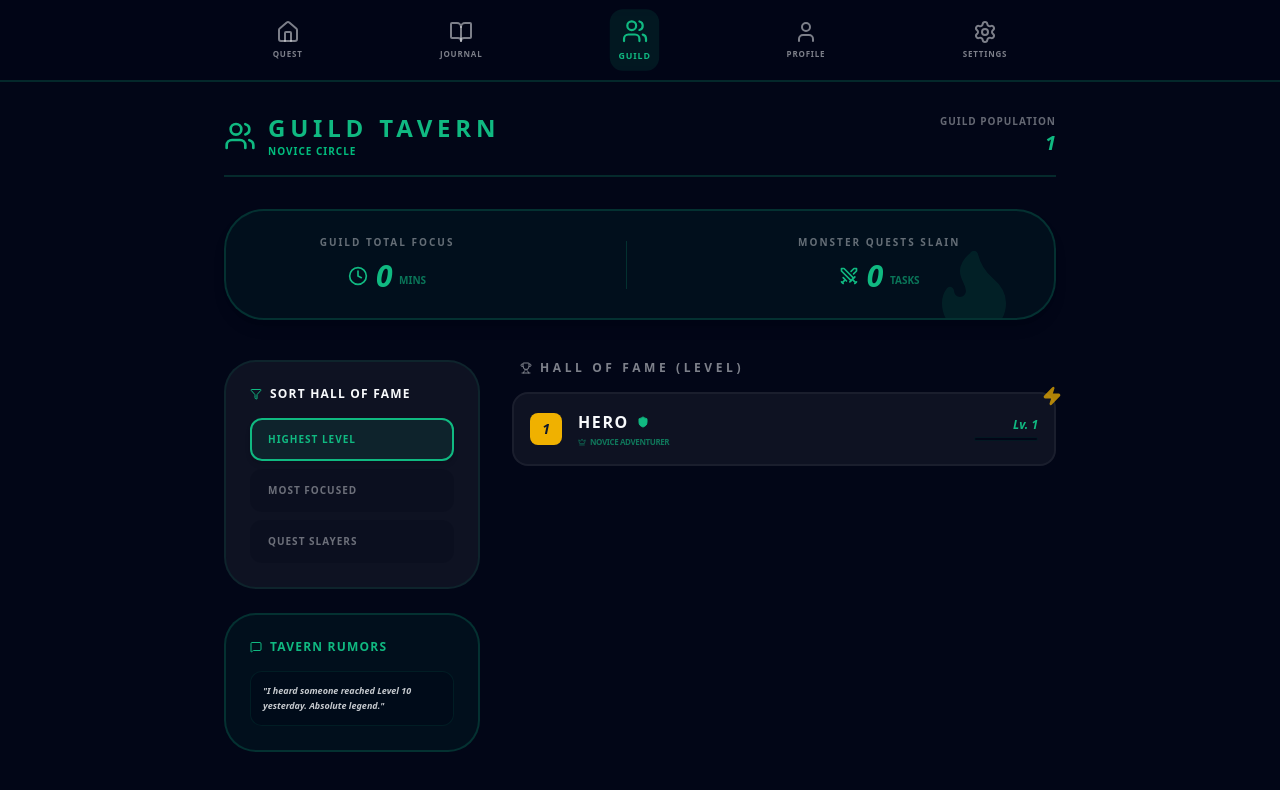
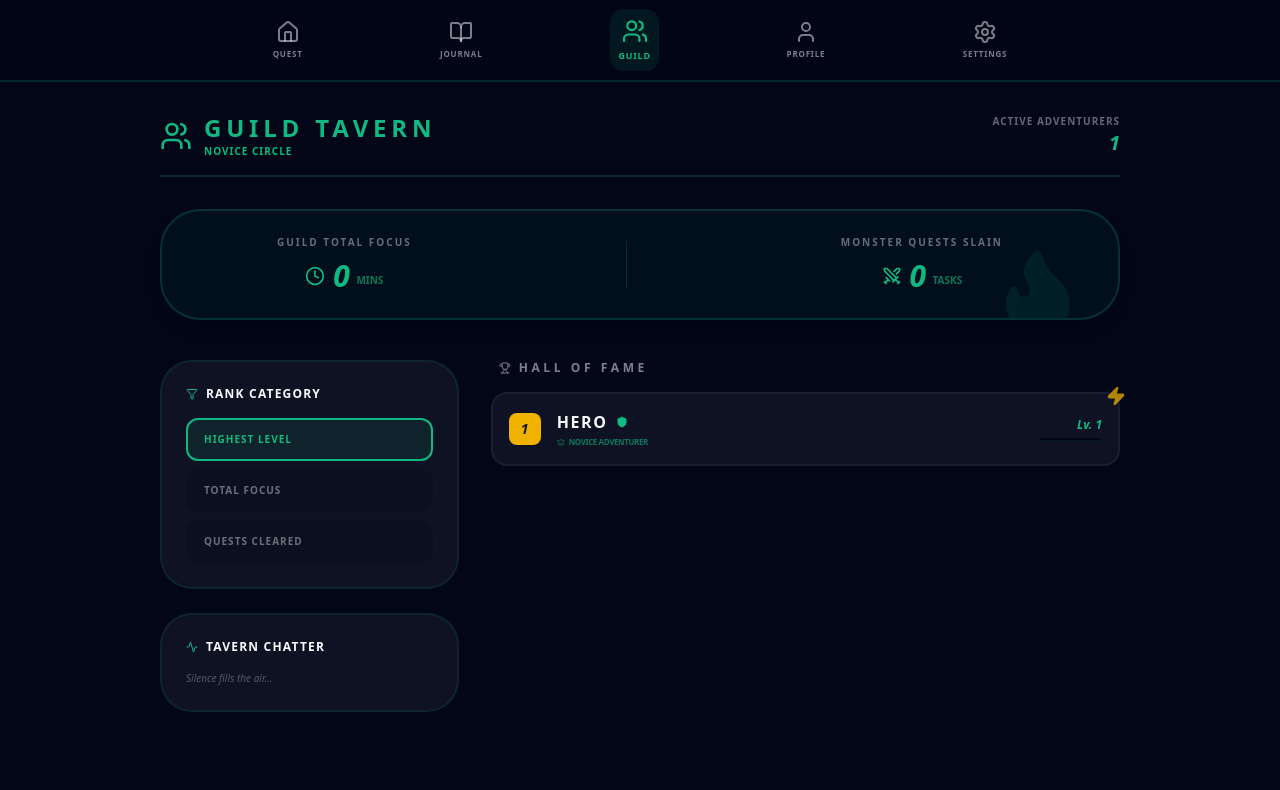
Before and after one commit to TMando616/pomodoro-quest, a Next.js app: page /guild in a window 1280 px wide. Shown: the top 790 px of the page. Built offline with nearby package versions, Linux system fonts and the light colour scheme.

Commit message:
feat(guild): ギルド酒場に「冒険者の動向（最新ログ）」を表示するセクションを追加

```diff
--- a/src/app/guild/page.tsx
+++ b/src/app/guild/page.tsx
@@ -1,7 +1,7 @@
 "use client";
 
 import React, { useState } from 'react';
-import { Users, Trophy, Shield, Crown, Search, MessageSquare, Zap, Flame, Clock, Swords, Filter } from 'lucide-react';
+import { Users, Trophy, Shield, Crown, MessageSquare, Zap, Flame, Clock, Swords, Filter, Activity } from 'lucide-react';
 import { useUser } from '@/hooks/useUser';
 import { titles } from '@/constants';
 
@@ -11,7 +11,7 @@ type SortCategory = 'level' | 'time' | 'quests';
  * ギルド酒場（リーダーボード・ユーザー一覧）ページ
  */
 export default function GuildPage() {
-  const { users, currentUser } = useUser();
+  const { users, currentUser, questLogs } = useUser();
   const [sortCategory, setSortCategory] = useState<SortCategory>('level');
 
   // カテゴリに基づいてユーザーをソート
@@ -30,6 +30,10 @@ export default function GuildPage() {
   const totalGuildFocusTime = users.reduce((acc, u) => acc + (u.totalFocusTime || 0), 0);
   const totalQuestsSlain = users.reduce((acc, u) => acc + (u.completedQuestsCount || 0), 0);
 
+  // 全ユーザーの全ログを結合して最新順に並べる
+  // (注: 本来はサーバー側で行うが、今回はローカルの全ログを表示)
+  const allLogs = [...questLogs].sort((a, b) => b.createdAt - a.createdAt).slice(0, 10);
+
   // ギルド全体のランク（モック判定）
   const getGuildGrade = () => {
     if (totalGuildFocusTime > 10000) return { name: 'Legendary Guild', color: 'text-yellow-500' };
@@ -40,7 +44,7 @@ export default function GuildPage() {
   const guildGrade = getGuildGrade();
 
   return (
-    <div className="flex flex-col items-center justify-start min-h-screen p-4 md:p-8 pt-8 max-w-4xl mx-auto animate-in fade-in duration-500 pb-24">
+    <div className="flex flex-col items-center justify-start min-h-screen p-4 md:p-8 pt-8 max-w-5xl mx-auto animate-in fade-in duration-500 pb-24">
 
       {/* Header */}
       <div className="w-full flex items-center justify-between mb-8 pb-4 border-b-2 border-primary/20">
@@ -51,8 +55,8 @@ export default function GuildPage() {
             <p className={`text-[10px] font-black uppercase tracking-widest ${guildGrade.color}`}>{guildGrade.name}</p>
           </div>
         </div>
-        <div className="flex flex-col items-end">
-          <span className="text-[10px] font-black opacity-40 uppercase tracking-widest">Guild Population</span>
+        <div className="flex flex-col items-end text-right">
+          <span className="text-[10px] font-black opacity-40 uppercase tracking-widest">Active Adventurers</span>
           <span className="text-xl font-black italic text-primary">{users.length}</span>
         </div>
       </div>
@@ -83,36 +87,48 @@ export default function GuildPage() {
         </div>
       </div>
 
-      {/* Main Content */}
       <div className="w-full grid gap-8 md:grid-cols-3">
 
-        {/* Left Column: Filters & Notices */}
+        {/* Left Column: Activity & Sort */}
         <div className="md:col-span-1 space-y-6">
+          {/* Sorting */}
           <div className="bg-foreground/5 border-2 border-primary/10 rounded-[2rem] p-6">
             <h3 className="text-xs font-black uppercase tracking-widest mb-4 flex items-center gap-2">
-              <Filter className="w-3 h-3 text-primary" /> Sort Hall of Fame
+              <Filter className="w-3 h-3 text-primary" /> Rank Category
             </h3>
             <div className="flex flex-col gap-2">
               {(['level', 'time', 'quests'] as SortCategory[]).map(cat => (
                 <button
                   key={cat}
                   onClick={() => setSortCategory(cat)}
-                  className={`w-full text-left px-4 py-3 rounded-xl border-2 transition-all text-[10px] font-black uppercase tracking-widest ${sortCategory === cat ? 'border-primary bg-primary/10 text-primary shadow-md' : 'border-transparent bg-background/50 opacity-40 hover:opacity-100'}`}
+                  className={`w-full text-left px-4 py-3 rounded-xl border-2 transition-all text-[10px] font-black uppercase tracking-widest ${sortCategory === cat ? 'border-primary bg-primary/10 text-primary' : 'border-transparent bg-background/50 opacity-40 hover:opacity-100'}`}
                 >
-                  {cat === 'level' ? 'Highest Level' : cat === 'time' ? 'Most Focused' : 'Quest Slayers'}
+                  {cat === 'level' ? 'Highest Level' : cat === 'time' ? 'Total Focus' : 'Quests Cleared'}
                 </button>
               ))}
             </div>
           </div>
 
-          <div className="bg-primary/5 border-2 border-primary/20 rounded-[2rem] p-6">
-            <h3 className="text-xs font-black uppercase tracking-widest mb-4 flex items-center gap-2 text-primary">
-              <MessageSquare className="w-3 h-3" /> Tavern Rumors
+          {/* Recent Activity */}
+          <div className="bg-foreground/5 border-2 border-primary/10 rounded-[2rem] p-6 overflow-hidden">
+            <h3 className="text-xs font-black uppercase tracking-widest mb-4 flex items-center gap-2">
+              <Activity className="w-3 h-3 text-primary" /> Tavern Chatter
             </h3>
-            <div className="space-y-3">
-              <div className="bg-background/40 p-3 rounded-xl border border-primary/10">
-                <p className="text-[9px] font-bold leading-relaxed opacity-80 italic">"I heard someone reached Level 10 yesterday. Absolute legend."</p>
-              </div>
+            <div className="space-y-4">
+              {allLogs.length === 0 ? (
+                <p className="text-[10px] opacity-30 italic">Silence fills the air...</p>
+              ) : (
+                allLogs.map(log => {
+                  const user = users.find(u => u.id === log.userId);
+                  return (
+                    <div key={log.id} className="border-l-2 border-primary/20 pl-3 py-1">
+                      <p className="text-[9px] font-black text-primary uppercase">{user?.username || 'Unknown Hero'}</p>
+                      <p className="text-[10px] opacity-80 leading-tight">Cleared <span className="font-bold text-foreground">{log.name}</span></p>
+                      <p className="text-[8px] opacity-40 mt-1">{new Date(log.createdAt).toLocaleTimeString()}</p>
+                    </div>
+                  );
+                })
+              )}
             </div>
           </div>
         </div>
@@ -120,7 +136,7 @@ export default function GuildPage() {
         {/* Right Column: Leaderboard */}
         <div className="md:col-span-2 space-y-4">
           <h2 className="text-xs font-black uppercase tracking-[0.3em] opacity-50 px-2 flex items-center gap-2">
-            <Trophy className="w-3 h-3" /> Hall of Fame ({sortCategory})
+            <Trophy className="w-3 h-3" /> Hall of Fame
           </h2>
           <div className="space-y-3">
             {sortedUsers.map((user, index) => {
@@ -148,7 +164,7 @@ export default function GuildPage() {
                       <div className="text-xs font-black italic text-primary">{user.completedQuestsCount || 0} Qs</div>
                     )}
                     <div className="flex items-center justify-end gap-1 mt-1">
-                      <div className="w-16 h-1 bg-background rounded-full overflow-hidden border border-primary/10">
+                      <div className="w-16 h-1 bg-background rounded-full border border-primary/10 overflow-hidden">
                         <div className="h-full bg-primary" style={{ width: `${(user.exp / 1000) * 100}%` }} />
                       </div>
                     </div>
```
